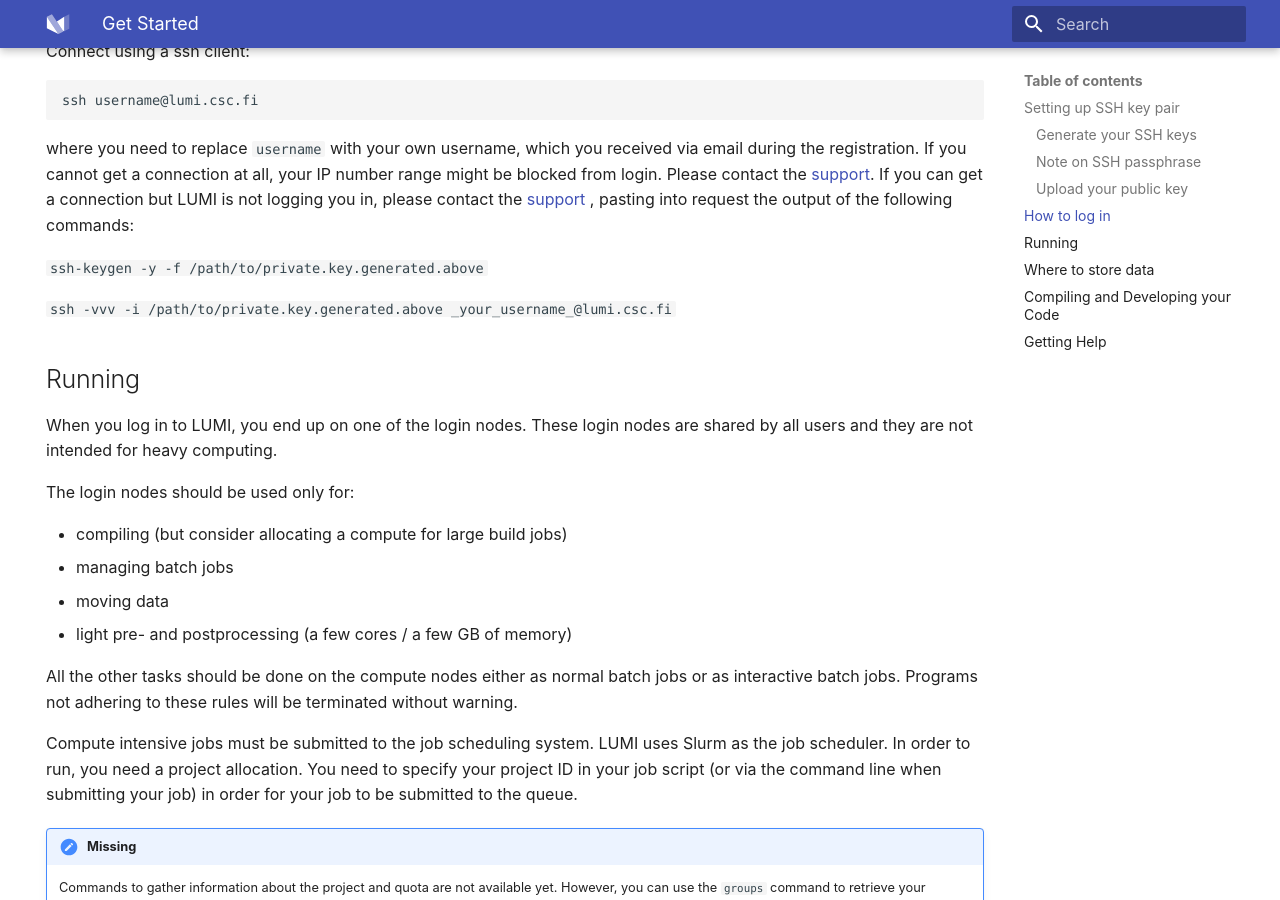
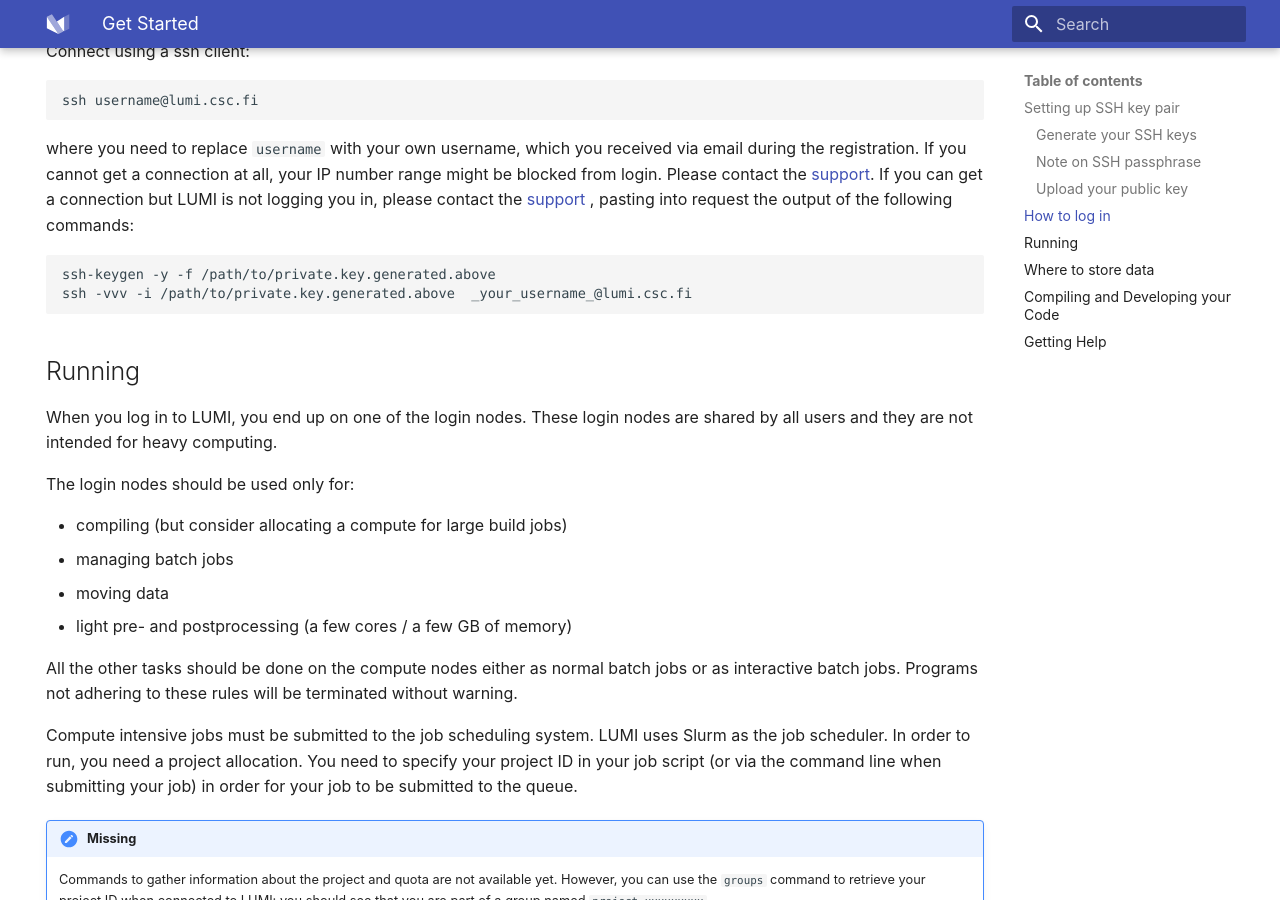
Before and after one commit to Lumi-supercomputer/lumi-userguide, an MkDocs documentation site: the page built from docs/firststeps/getstarted.md, in a window 1280 px wide and 900 px high, scrolled down 3306 px. Built offline with MkDocs 1.6.1 and Material for MkDocs 9.7.7, drawn with Linux system fonts in a browser that asks for light colours.

Commit message:
Update getstarted.md

````diff
--- a/docs/firststeps/getstarted.md
+++ b/docs/firststeps/getstarted.md
@@ -186,9 +186,10 @@ IP number range might be blocked from login. Please contact the
 you in, please contact the [support][support-account] , pasting into request the
 output of the following commands:
 
-`ssh-keygen -y -f /path/to/private.key.generated.above`
-
-`ssh -vvv -i /path/to/private.key.generated.above  _your_username_@lumi.csc.fi`
+```bash
+ssh-keygen -y -f /path/to/private.key.generated.above
+ssh -vvv -i /path/to/private.key.generated.above  _your_username_@lumi.csc.fi
+```
 
 ## Running
 
````
